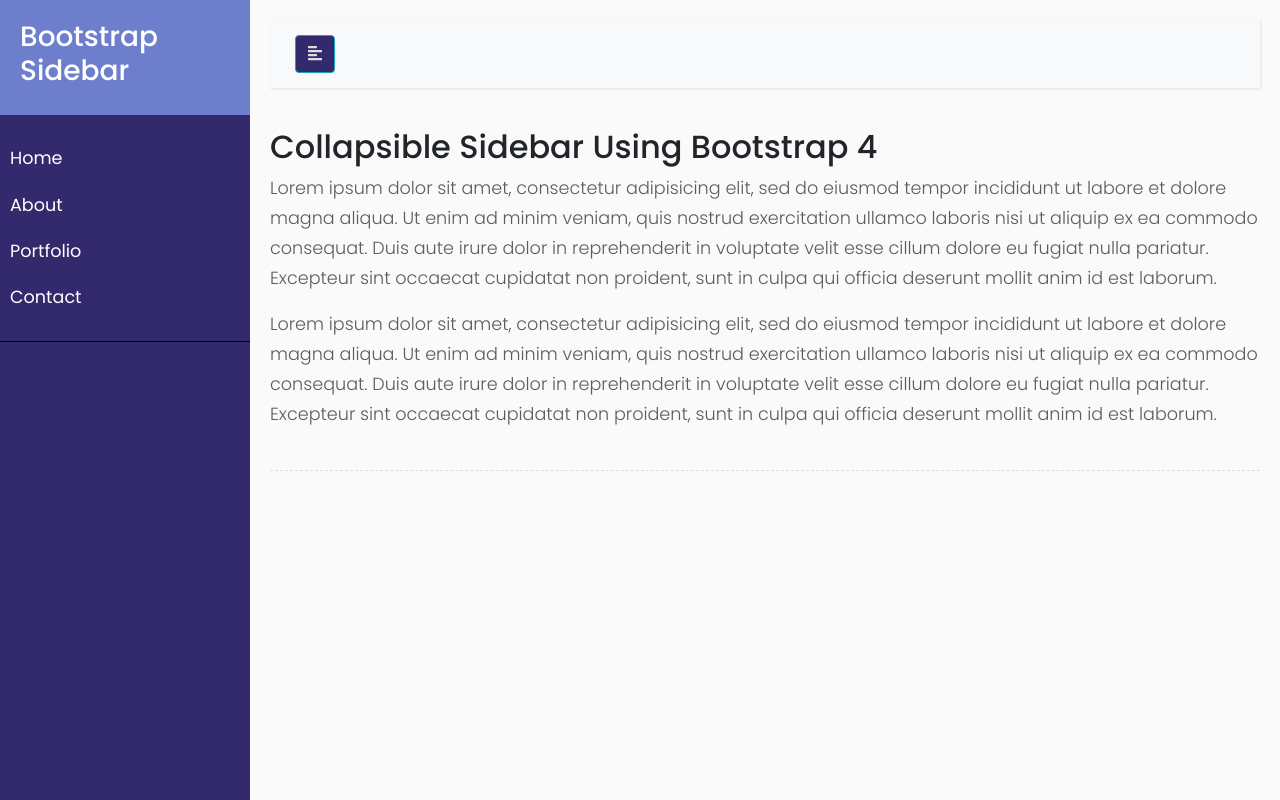
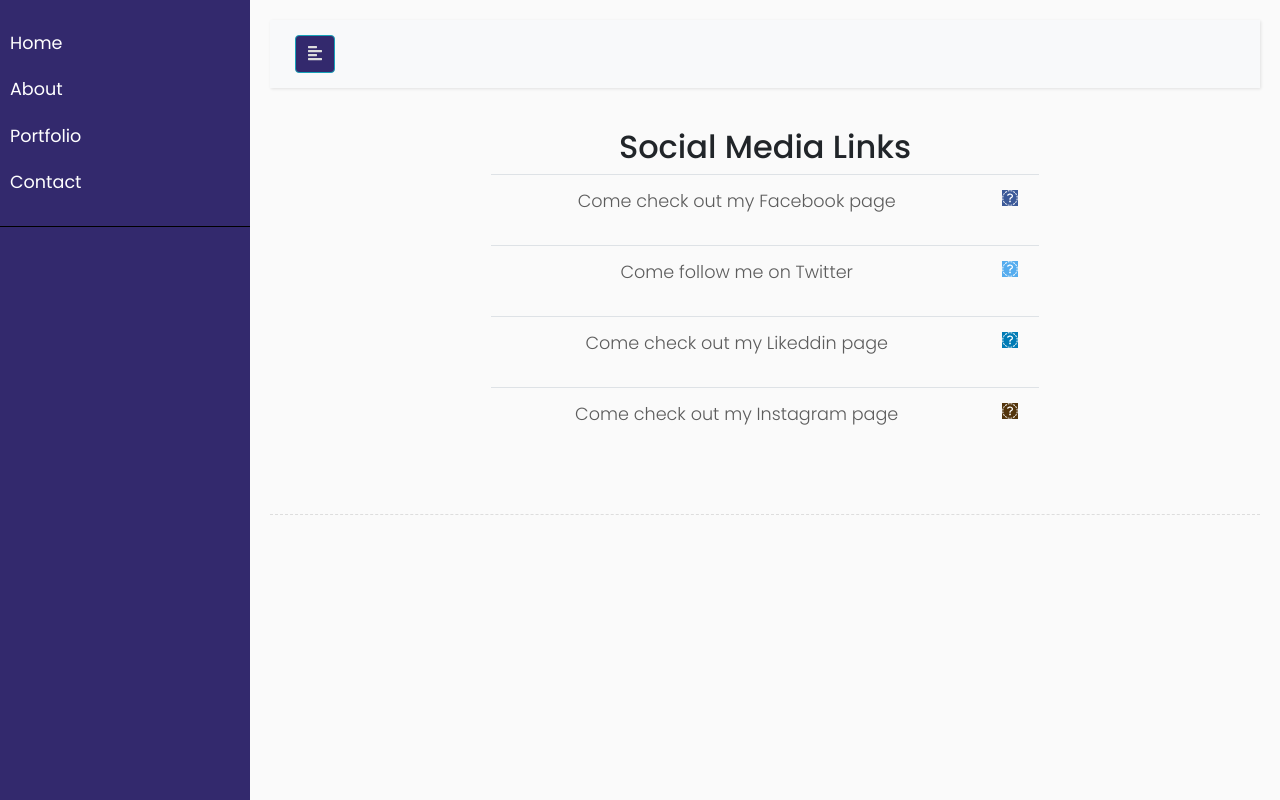
Before and after one commit to bryce2302/Bryces_CV, a PHP site: page /Contact.html in a window 1280 px wide. Run offline with PHP 8.4, Linux system fonts and the light colour scheme; some libraries are stand-ins or nearby versions.

Commit message:
socail media links test

```diff
--- a/About.html
+++ b/About.html
@@ -6,7 +6,7 @@
     <meta name="viewport" content="width=device-width, initial-scale=1.0">
     <meta http-equiv="X-UA-Compatible" content="IE=edge">
 
-    <title>Collapsible sidebar using Bootstrap 4</title>
+    <title>Bryce Dawson CV</title>
 
     <!-- Bootstrap CSS CDN -->
     <link rel="stylesheet" href="https://stackpath.bootstrapcdn.com/bootstrap/4.1.0/css/bootstrap.min.css" integrity="sha384-9gVQ4dYFwwWSjIDZnLEWnxCjeSWFphJiwGPXr1jddIhOegiu1FwO5qRGvFXOdJZ4" crossorigin="anonymous">
@@ -22,9 +22,6 @@
     <div class="wrapper">
         <!-- Sidebar  -->
         <nav id="sidebar">
-            <div class="sidebar-header">
-                <h3>Bootstrap Sidebar</h3>
-            </div>
 
             <ul class="list-unstyled components">
 
--- a/CSS/style.css
+++ b/CSS/style.css
@@ -160,9 +160,43 @@ div.polaroid {
     padding: 10px 20px;
   }
 
-    img {
+img {
         display: block;
         margin: 0 auto;
         max-width: 100%;
         max-height:100%;
+    }
+    .fa {
+        padding: 20px;
+        font-size: 30px;
+        width: 30px;
+        text-align: center;
+        text-decoration: none;
+        margin: 5px 2px;
+        border-radius: 50%;
       }
+
+      .fa:hover {
+          opacity: 0.7;
+      }
+
+      .fa-facebook {
+        background: #3B5998;
+        color: white;
+      }
+
+      .fa-twitter {
+        background: #55ACEE;
+        color: white;
+      }
+
+      .fa-linkedin {
+        background: #007bb5;
+        color: white;
+      }
+
+
+      .fa-instagram {
+        background: #53340b;
+        color: white;
+      }
--- a/Contact.html
+++ b/Contact.html
@@ -6,7 +6,7 @@
     <meta name="viewport" content="width=device-width, initial-scale=1.0">
     <meta http-equiv="X-UA-Compatible" content="IE=edge">
 
-    <title>Collapsible sidebar using Bootstrap 4</title>
+    <title>Bryce Dawson CV</title>
 
     <!-- Bootstrap CSS CDN -->
     <link rel="stylesheet" href="https://stackpath.bootstrapcdn.com/bootstrap/4.1.0/css/bootstrap.min.css" integrity="sha384-9gVQ4dYFwwWSjIDZnLEWnxCjeSWFphJiwGPXr1jddIhOegiu1FwO5qRGvFXOdJZ4" crossorigin="anonymous">
@@ -22,9 +22,6 @@
     <div class="wrapper">
         <!-- Sidebar  -->
         <nav id="sidebar">
-            <div class="sidebar-header">
-                <h3>Bootstrap Sidebar</h3>
-            </div>
 
             <ul class="list-unstyled components">
 
@@ -56,9 +53,44 @@
                 </div>
             </nav>
 
-            <h2>Collapsible Sidebar Using Bootstrap 4</h2>
-            <p>Lorem ipsum dolor sit amet, consectetur adipisicing elit, sed do eiusmod tempor incididunt ut labore et dolore magna aliqua. Ut enim ad minim veniam, quis nostrud exercitation ullamco laboris nisi ut aliquip ex ea commodo consequat. Duis aute irure dolor in reprehenderit in voluptate velit esse cillum dolore eu fugiat nulla pariatur. Excepteur sint occaecat cupidatat non proident, sunt in culpa qui officia deserunt mollit anim id est laborum.</p>
-            <p>Lorem ipsum dolor sit amet, consectetur adipisicing elit, sed do eiusmod tempor incididunt ut labore et dolore magna aliqua. Ut enim ad minim veniam, quis nostrud exercitation ullamco laboris nisi ut aliquip ex ea commodo consequat. Duis aute irure dolor in reprehenderit in voluptate velit esse cillum dolore eu fugiat nulla pariatur. Excepteur sint occaecat cupidatat non proident, sunt in culpa qui officia deserunt mollit anim id est laborum.</p>
+            <!-- Add icon library -->
+      <div class="container-fluid text-center">
+        <div class="row justify-content-center">
+           <div class="col-7" id="homepageStyle">
+              <h2>Social Media Links</h2>
+              <table class="table">
+                 <tbody>
+                    <tr>
+                       <td>
+                          <p>Come check out my Facebook page</p>
+                       </td>
+                       <td> <a href="https://www.facebook.com/bryce.dawson.526/" class="fa fa-facebook"></a> </td>
+                    </tr>
+                    <tr>
+                       <td>
+                          <p>Come follow me on Twitter</p>
+                       </td>
+                       <td><a href="https://twitter.com/bryce_2302" class="fa fa-twitter"></a> </td>
+                    </tr>
+                    <tr>
+                       <td>
+                          <p>Come check out my Likeddin page</p>
+                       </td>
+                       <td><a href="https://www.linkedin.com/in/bryce-dawson-52a2b8197/" class="fa fa-linkedin"></a> </td>
+                    </tr>
+                    <tr>
+                       <td>
+                          <p>Come check out my Instagram page</p>
+                       </td>
+                       <td><a href="https://www.instagram.com/bryce_2302/?hl=en" class="fa fa-instagram"></a> </td>
+                    </tr>
+                 </tbody>
+              </table>
+           </div>
+        </div>
+     </div>
+
+
 
             <div class="line"></div>
 
--- a/Portfolio.html
+++ b/Portfolio.html
@@ -6,7 +6,7 @@
     <meta name="viewport" content="width=device-width, initial-scale=1.0">
     <meta http-equiv="X-UA-Compatible" content="IE=edge">
 
-    <title>Collapsible sidebar using Bootstrap 4</title>
+    <title>Bryce Dawson CV</title>
 
     <!-- Bootstrap CSS CDN -->
     <link rel="stylesheet" href="https://stackpath.bootstrapcdn.com/bootstrap/4.1.0/css/bootstrap.min.css" integrity="sha384-9gVQ4dYFwwWSjIDZnLEWnxCjeSWFphJiwGPXr1jddIhOegiu1FwO5qRGvFXOdJZ4" crossorigin="anonymous">
@@ -22,9 +22,6 @@
     <div class="wrapper">
         <!-- Sidebar  -->
         <nav id="sidebar">
-            <div class="sidebar-header">
-                <h3>Bootstrap Sidebar</h3>
-            </div>
 
             <ul class="list-unstyled components">
 
--- a/index.html
+++ b/index.html
@@ -6,7 +6,7 @@
     <meta name="viewport" content="width=device-width, initial-scale=1.0">
     <meta http-equiv="X-UA-Compatible" content="IE=edge">
 
-    <title>Collapsible sidebar using Bootstrap 4</title>
+    <title>Bryce Dawson CV</title>
 
     <!-- Bootstrap CSS CDN -->
     <link rel="stylesheet" href="https://stackpath.bootstrapcdn.com/bootstrap/4.1.0/css/bootstrap.min.css" integrity="sha384-9gVQ4dYFwwWSjIDZnLEWnxCjeSWFphJiwGPXr1jddIhOegiu1FwO5qRGvFXOdJZ4" crossorigin="anonymous">
@@ -22,9 +22,6 @@
     <div class="wrapper">
         <!-- Sidebar  -->
         <nav id="sidebar">
-            <div class="sidebar-header">
-                <h3>Bootstrap Sidebar</h3>
-            </div>
 
             <ul class="list-unstyled components">
 
```
